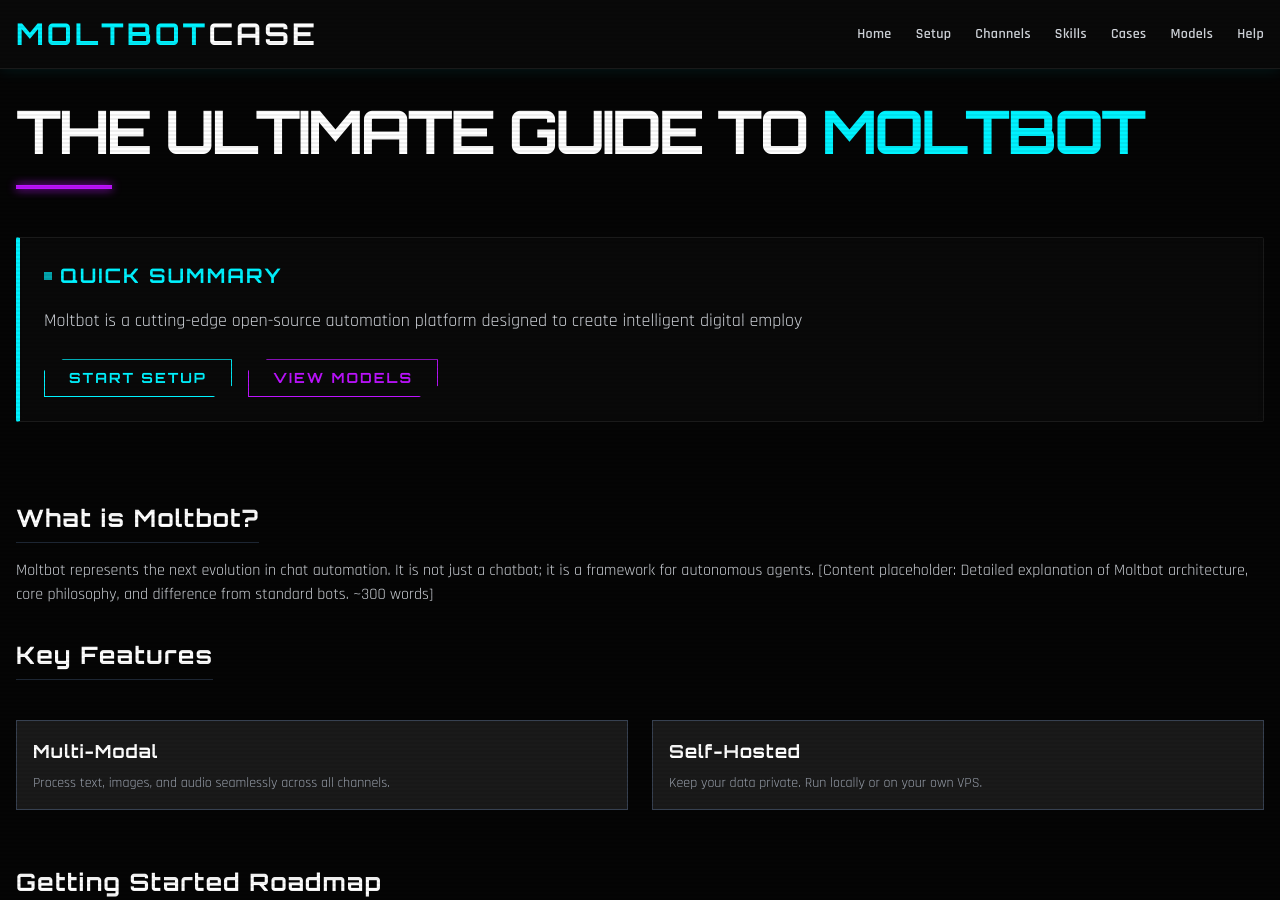
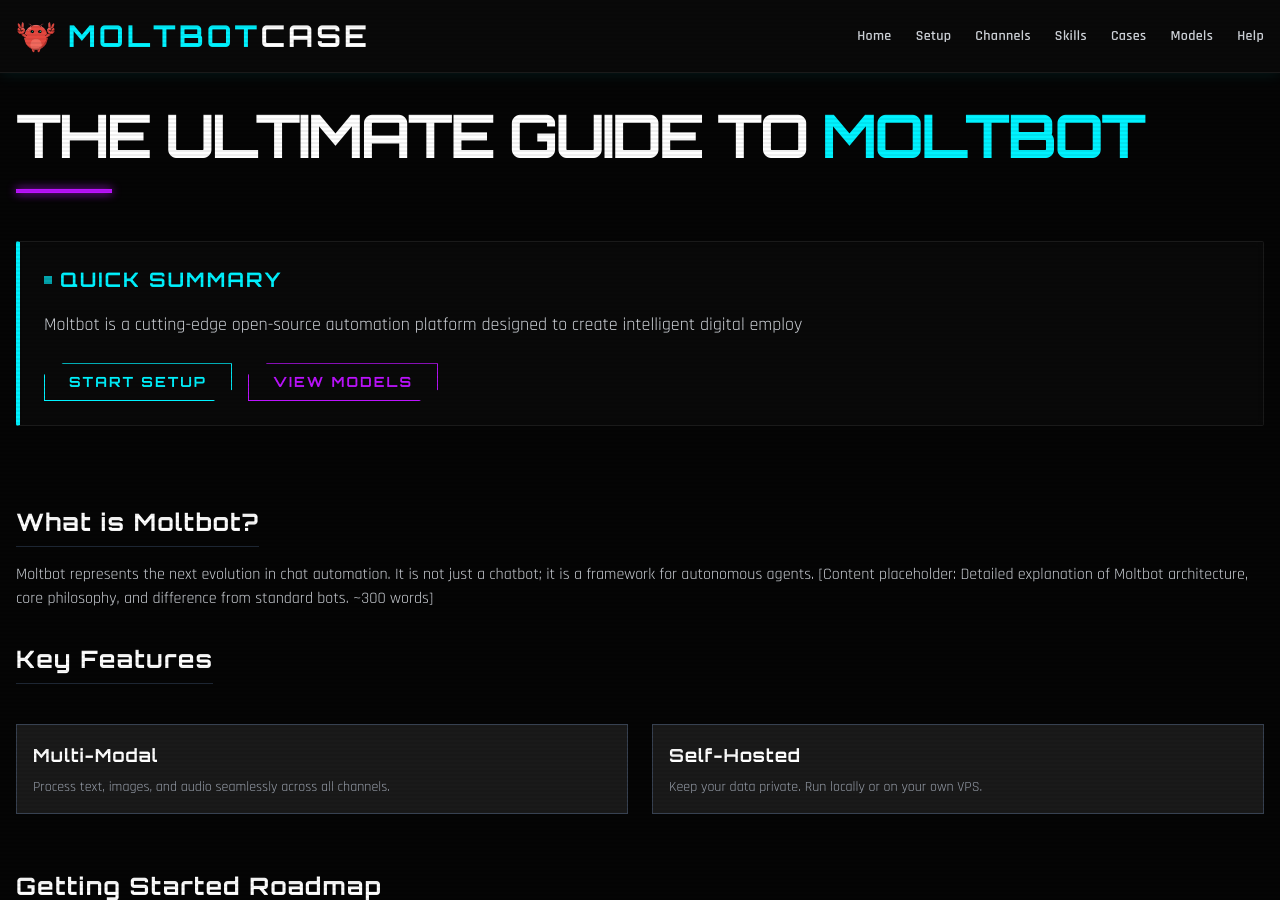
Before and after one commit to suikusales-hub/moltbot, a Jekyll site: the page built from index.html, in a window 1280 px wide and 900 px high. Built offline with Jekyll 4.4.1, drawn with Linux system fonts in a browser that asks for light colours; nearby versions of some CDN libraries.

Commit message:
Add files via upload

```diff
--- a/_includes/footer.html
+++ b/_includes/footer.html
@@ -3,6 +3,10 @@
   <div class="absolute top-0 left-1/2 -translate-x-1/2 w-1/3 h-[1px] bg-gradient-to-r from-transparent via-brand-cyan to-transparent opacity-50"></div>
 
   <div class="container mx-auto px-4 text-center z-10 relative">
+    <div class="mb-6 flex justify-center">
+      <img src="https://moltbotcase.com/img/moltbot-case-logo.com.png" alt="Moltbot Logo" class="h-12 w-auto opacity-80 hover:opacity-100 transition-opacity drop-shadow-[0_0_5px_rgba(188,19,254,0.3)]">
+    </div>
+
     <p class="text-gray-500 text-sm mb-4 font-mono">
       &copy; {{ site.time | date: '%Y' }} <span class="text-brand-cyan">Moltbot Case</span>. SYSTEM_STATUS: ONLINE.
     </p>
--- a/_includes/header.html
+++ b/_includes/header.html
@@ -1,7 +1,10 @@
 <header class="bg-brand-black/90 backdrop-blur-md border-b border-brand-gray sticky top-0 z-50 shadow-[0_0_15px_rgba(0,243,255,0.1)]">
   <div class="container mx-auto px-4 py-4 flex flex-col md:flex-row justify-between items-center">
-    <a href="/" class="text-3xl font-bold font-mono text-brand-cyan mb-4 md:mb-0 hover:text-brand-pink transition-colors tracking-widest uppercase glitch-hover">
-      Moltbot<span class="text-white">Case</span>
+    <a href="/" class="flex items-center gap-3 group">
+      <img src="https://moltbotcase.com/img/moltbot-case-logo.com.png" alt="Moltbot Logo" class="h-10 w-auto transition-transform group-hover:scale-105 group-hover:drop-shadow-[0_0_8px_rgba(0,243,255,0.5)]">
+      <span class="text-3xl font-bold font-mono text-brand-cyan hover:text-brand-pink transition-colors tracking-widest uppercase glitch-hover">
+        Moltbot<span class="text-white">Case</span>
+      </span>
     </a>
     <nav>
       <ul class="flex flex-wrap justify-center space-x-4 md:space-x-6 text-sm font-semibold text-gray-300 font-sans tracking-wide">
```
